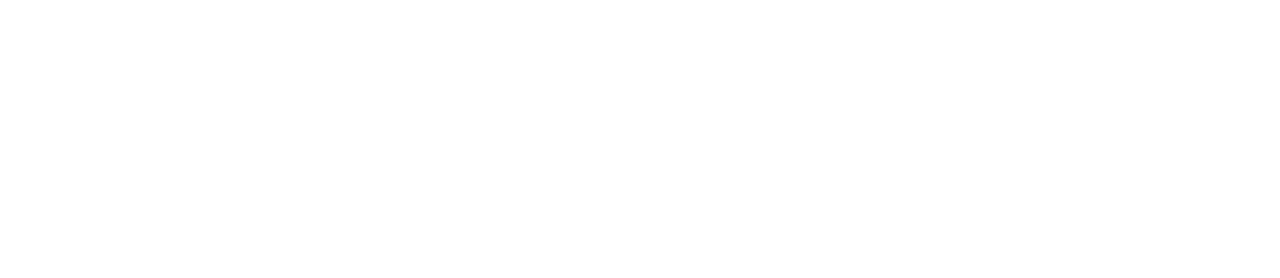
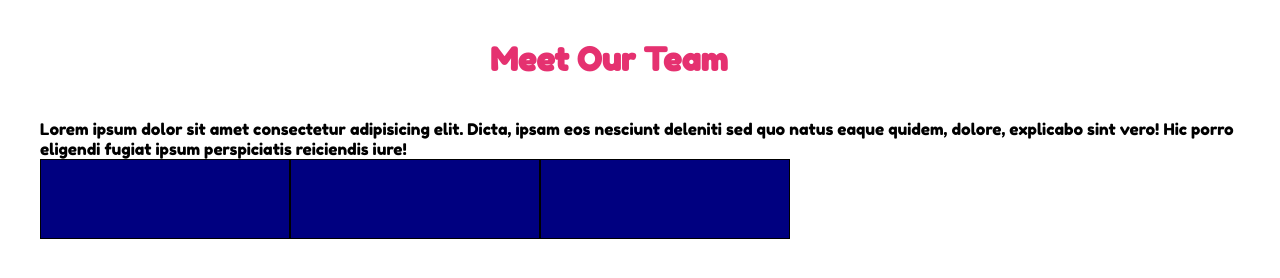
Before and after one commit to SamuelArico99/html-css-float-cards, a plain HTML site: page index.html in a window 1280 px wide. Drawn offline with Linux system fonts and the light colour scheme.

Commit message:
impostazione cards

```diff
--- a/css/style.css
+++ b/css/style.css
@@ -3,3 +3,24 @@
     padding: 0;
     box-sizing: border-box;
 }
+body {
+    font-family: 'Fredoka One', cursive;
+
+}
+h1{
+    color: #e53170;
+    margin-bottom: 40px;
+    padding-left: 450px;
+}
+.container {
+    max-width: 1200px;
+    margin: 0 auto;
+    margin-top: 40px;
+}
+.card{
+    width: 250px;
+    height: 80px;
+    background-color: navy;
+    border: 1px solid black;
+    float: left;
+}
--- a/index.html
+++ b/index.html
@@ -4,9 +4,38 @@
     <meta charset="UTF-8">
     <meta http-equiv="X-UA-Compatible" content="IE=edge">
     <meta name="viewport" content="width=device-width, initial-scale=1.0">
-    <title>Document</title>
+    <title>Float Cards</title>
+    <link rel="stylesheet" href="css/style.css">
+    <link rel="stylesheet" href="css/style.css">
+    <link rel="preconnect" href="https://fonts.googleapis.com">
+    <link rel="preconnect" href="https://fonts.gstatic.com" crossorigin="">
+    <link href="https://fonts.googleapis.com/css2?family=Fredoka+One&display=swap" rel="stylesheet">
+
 </head>
 <body>
+    <div class="container">
+        <header>
+            <h1>Meet Our Team</h1>
+            <p>
+                Lorem ipsum dolor sit amet consectetur adipisicing elit. Dicta, ipsam eos nesciunt deleniti sed quo natus eaque quidem, dolore, explicabo sint vero! Hic porro eligendi fugiat ipsum perspiciatis reiciendis iure!
+            </p>
+            <section class="section1">
+                <div class="card">
+
+                </div>
+                <div class="card">
+
+                </div>
+                <div class="card">
+
+                </div>
+
+            </section>
+            <section class="section2">
+
+            </section>
+        </header>
+    </div>
 
 </body>
 </html>
```
